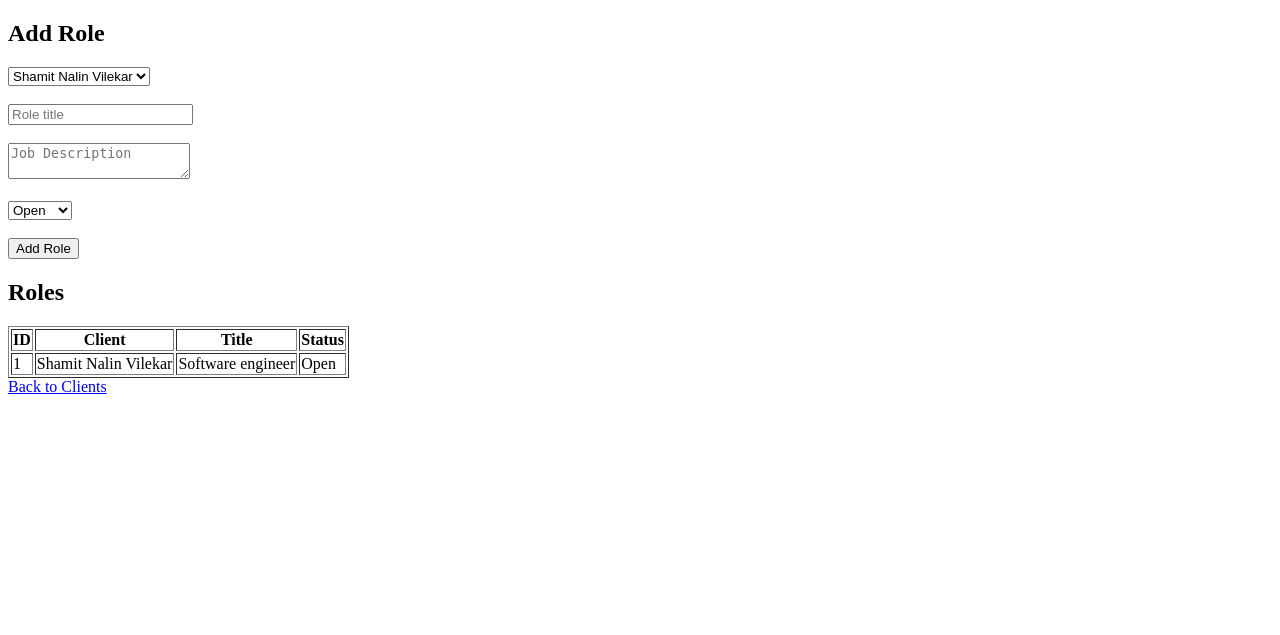
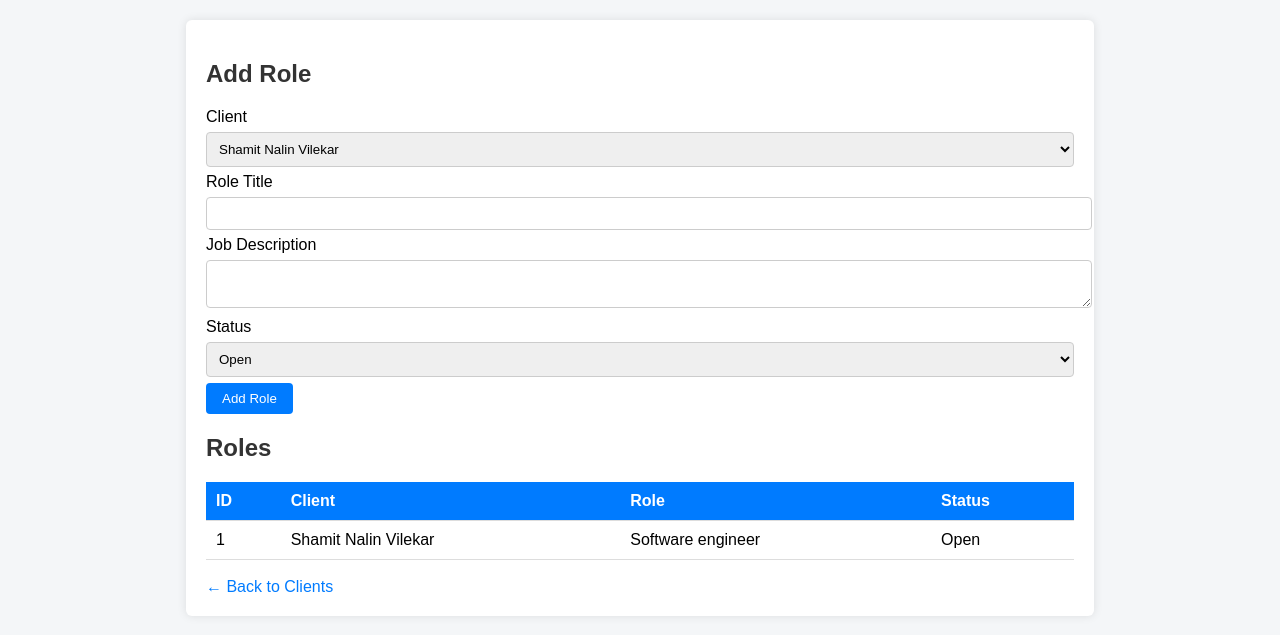
Before and after one commit to MICKEY121215/talenttracker, a Flask app: page /roles in a window 1280 px wide. Shown: the top 635 px of the page. Run offline with Flask 3, Linux system fonts and the light colour scheme; data comes from the database, SQL or seed files in the repository.

Commit message:
Week 1: Client and Role management

```diff
--- /dev/null
+++ b/static/style.css
@@ -0,0 +1,76 @@
+body {
+  font-family: Arial, sans-serif;
+  background-color: #f4f6f8;
+  margin: 0;
+  padding: 20px;
+}
+
+h2 {
+  color: #333;
+}
+
+.container {
+  background: white;
+  padding: 20px;
+  border-radius: 6px;
+  width: 70%;
+  margin: auto;
+  box-shadow: 0 0 10px rgba(0, 0, 0, 0.1);
+}
+
+form {
+  margin-bottom: 20px;
+}
+
+input,
+textarea,
+select {
+  padding: 8px;
+  width: 100%;
+  margin: 6px 0;
+  border: 1px solid #ccc;
+  border-radius: 4px;
+}
+
+button {
+  background-color: #007bff;
+  color: white;
+  padding: 8px 16px;
+  border: none;
+  border-radius: 4px;
+  cursor: pointer;
+}
+
+button:hover {
+  background-color: #0056b3;
+}
+
+table {
+  width: 100%;
+  border-collapse: collapse;
+}
+
+table th {
+  background-color: #007bff;
+  color: white;
+}
+
+table th,
+table td {
+  padding: 10px;
+  text-align: left;
+  border-bottom: 1px solid #ddd;
+}
+
+table tr:hover {
+  background-color: #f1f1f1;
+}
+
+a {
+  text-decoration: none;
+  color: #007bff;
+}
+
+a:hover {
+  text-decoration: underline;
+}
--- a/templates/roles.html
+++ b/templates/roles.html
@@ -2,39 +2,43 @@
 <html>
   <head>
     <title>Roles</title>
+    <link
+      rel="stylesheet"
+      href="{{ url_for('static', filename='style.css') }}"
+    />
   </head>
   <body>
+    <div class="container">
       <h2>Add Role</h2>
       <form method="post">
+        <label>Client</label>
         <select name="client_id">
           {% for c in clients %}
           <option value="{{ c[0] }}">{{ c[1] }}</option>
-        {% endfor %}</select
-      ><br /><br />
+          {% endfor %}
+        </select>
 
-      <input
-        type="text"
-        name="title"
-        placeholder="Role title"
-        required
-      /><br /><br />
-      <textarea name="jd_text" placeholder="Job Description"></textarea
-      ><br /><br />
+        <label>Role Title</label>
+        <input type="text" name="title" required />
 
+        <label>Job Description</label>
+        <textarea name="jd_text"></textarea>
+
+        <label>Status</label>
         <select name="status">
           <option>Open</option>
-        <option>Closed</option></select
-      ><br /><br />
+          <option>Closed</option>
+        </select>
 
         <button>Add Role</button>
       </form>
 
       <h2>Roles</h2>
-    <table border="1">
+      <table>
         <tr>
           <th>ID</th>
           <th>Client</th>
-        <th>Title</th>
+          <th>Role</th>
           <th>Status</th>
         </tr>
         {% for r in roles %}
@@ -47,6 +51,8 @@
         {% endfor %}
       </table>
 
-    <a href="/clients">Back to Clients</a>
+      <br />
+      <a href="/clients">← Back to Clients</a>
+    </div>
   </body>
 </html>
```
Also changed, not shown: templates/clients.html (+12 -5 lines). Lines whose indentation alone changed are shown as unchanged.
